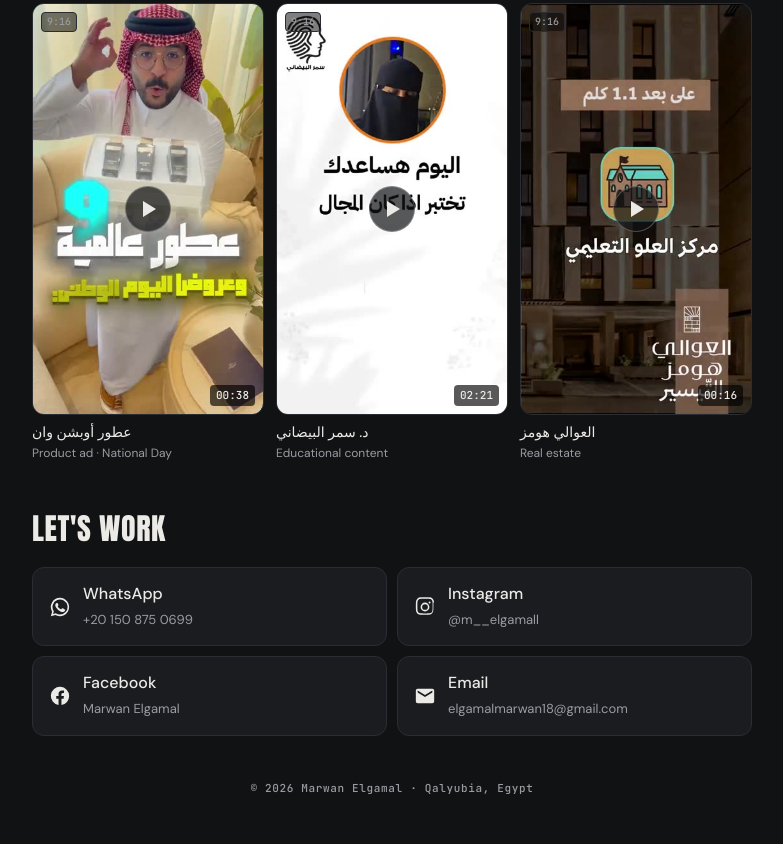
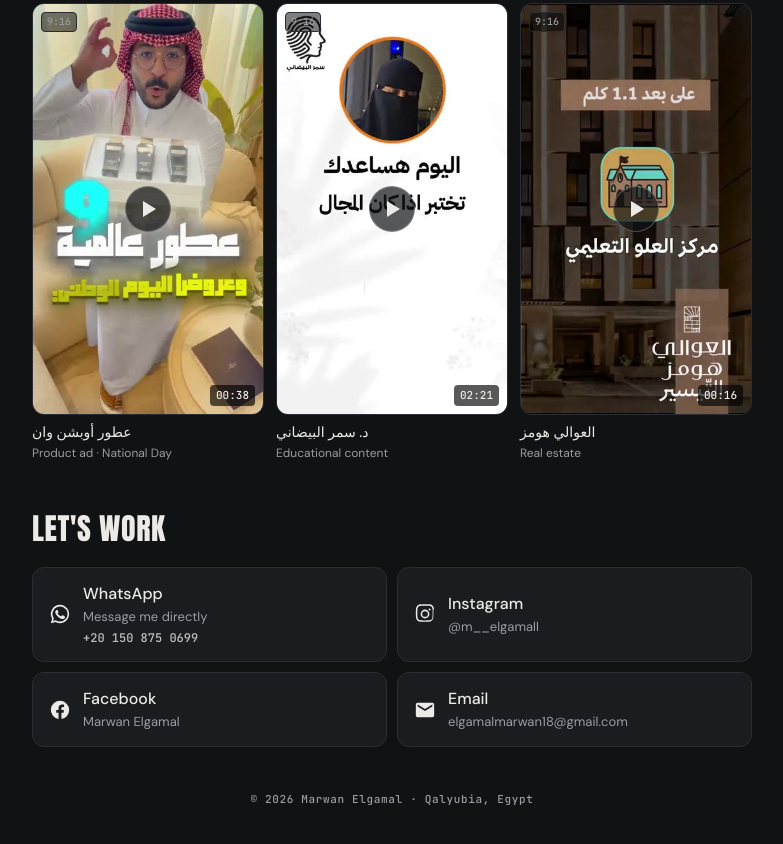
Before and after one commit to Marwanelgamal10/marwanelgamal10.github.io, a plain HTML site: page index.html in a window 1280 px wide. Shown: the part 1606-2450 px from the top of the page, without its empty margins (248-1031 px from the left). Drawn offline with Linux system fonts and the light colour scheme.

Commit message:
Show WhatsApp label and number
Co-Authored-By: Claude Opus 5.5 <noreply@anthropic.com>
Claude-Session: https://claude.ai/code/session_01RTCXbvsSYeuWPEuSnEsz3e

```diff
--- a/index.html
+++ b/index.html
@@ -101,6 +101,8 @@ h2{font-family:var(--display);font-weight:400;font-size:30px;margin:0;text-trans
 .contact svg{width:22px;height:22px;flex:none;fill:var(--ink)}
 .contact b{display:block;font-weight:500}
 .contact small{color:var(--muted);font-size:13px}
+.contact small{display:block}
+.contact .num{font-family:var(--mono);font-size:12px;color:var(--ink);opacity:.8;margin-top:2px;font-variant-numeric:tabular-nums}
 footer{text-align:center;color:var(--muted);font-family:var(--mono);font-size:11px;letter-spacing:.06em}
 </style>
 </head>
@@ -140,7 +142,7 @@ footer{text-align:center;color:var(--muted);font-family:var(--mono);font-size:11
     <div class="contact">
       <a href="https://wa.me/201508750699" id="wa">
         <svg viewBox="0 0 24 24" aria-hidden="true"><path d="M12 2a10 10 0 0 0-8.6 15.1L2 22l5-1.3A10 10 0 1 0 12 2Zm0 18.2a8.2 8.2 0 0 1-4.2-1.2l-.3-.2-3 .8.8-2.9-.2-.3A8.2 8.2 0 1 1 12 20.2Zm4.5-6.1c-.2-.1-1.5-.7-1.7-.8-.2-.1-.4-.1-.6.1l-.8 1c-.1.2-.3.2-.5.1a6.7 6.7 0 0 1-3.3-2.9c-.3-.4.2-.4.7-1.4.1-.2 0-.3 0-.4l-.8-1.8c-.2-.5-.4-.4-.6-.4h-.5a1 1 0 0 0-.7.3 3 3 0 0 0-.9 2.2 5.2 5.2 0 0 0 1.1 2.7 11.8 11.8 0 0 0 4.5 4c1.7.7 2.3.8 3.2.6a2.7 2.7 0 0 0 1.8-1.2 2.2 2.2 0 0 0 .2-1.3c-.1-.1-.3-.2-.5-.3Z"/></svg>
-        <span><b>WhatsApp</b><small>+20 150 875 0699</small></span>
+        <span><b>WhatsApp</b><small>Message me directly</small><small class="num" dir="ltr">+20 150 875 0699</small></span>
       </a>
       <a href="https://www.instagram.com/m__elgamall" id="ig">
         <svg viewBox="0 0 24 24" aria-hidden="true"><path d="M12 7.2A4.8 4.8 0 1 0 16.8 12 4.8 4.8 0 0 0 12 7.2Zm0 7.9A3.1 3.1 0 1 1 15.1 12 3.1 3.1 0 0 1 12 15.1Zm5-9.2a1.1 1.1 0 1 0 1.1 1.1A1.1 1.1 0 0 0 17 5.9ZM21.9 7a5.6 5.6 0 0 0-1.5-4A5.6 5.6 0 0 0 16.4 1.5C14.8 1.4 9.2 1.4 7.6 1.5A5.6 5.6 0 0 0 3.6 3 5.6 5.6 0 0 0 2.1 7c-.1 1.6-.1 6.4 0 8a5.6 5.6 0 0 0 1.5 4 5.6 5.6 0 0 0 4 1.5c1.6.1 6.4.1 8 0a5.6 5.6 0 0 0 4-1.5 5.6 5.6 0 0 0 1.5-4c.1-1.6.1-6.4 0-8Zm-2 9.8a3.3 3.3 0 0 1-1.8 1.8c-1.3.5-4.3.4-6.1.4s-4.8.1-6.1-.4a3.3 3.3 0 0 1-1.8-1.8c-.5-1.3-.4-4.3-.4-5.8s-.1-4.6.4-5.8A3.3 3.3 0 0 1 5.9 3.4C7.2 2.9 10.2 3 12 3s4.8-.1 6.1.4a3.3 3.3 0 0 1 1.8 1.8c.5 1.3.4 4.3.4 5.8s.1 4.6-.4 5.8Z"/></svg>
```
